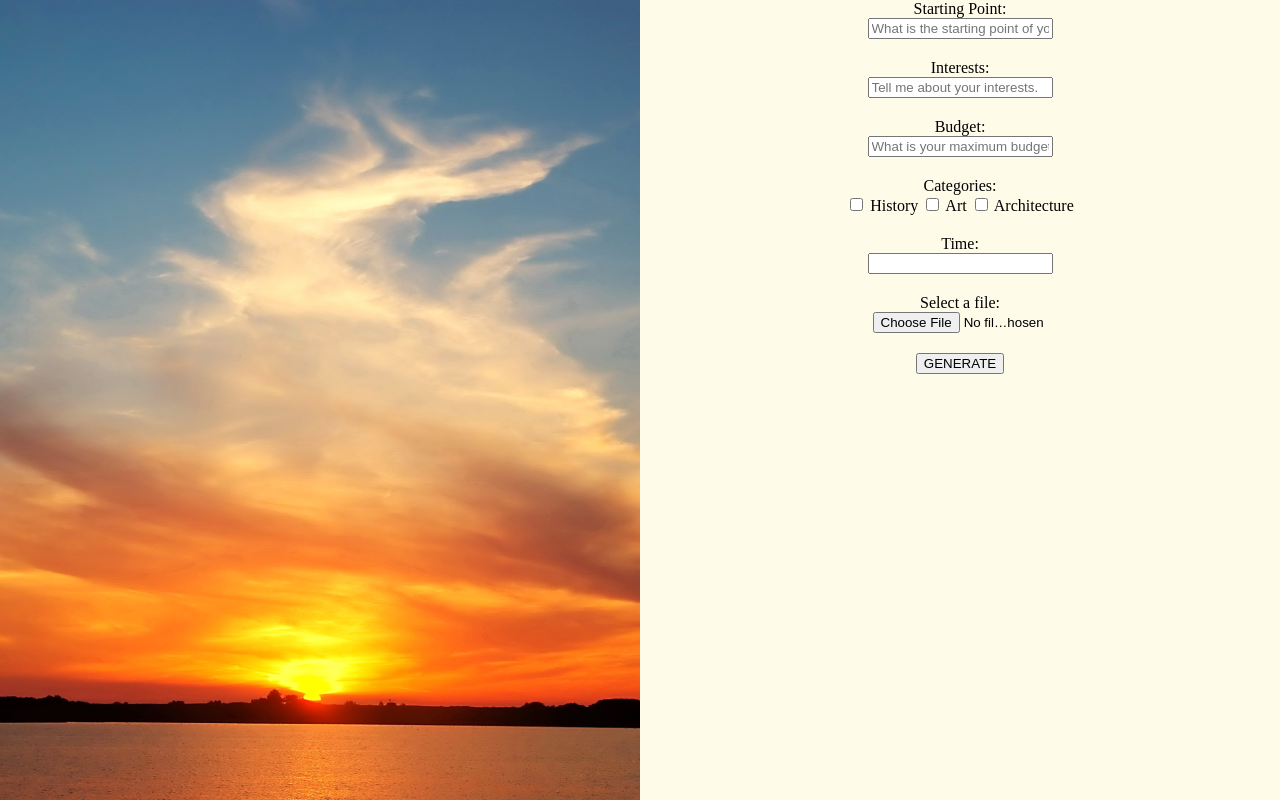
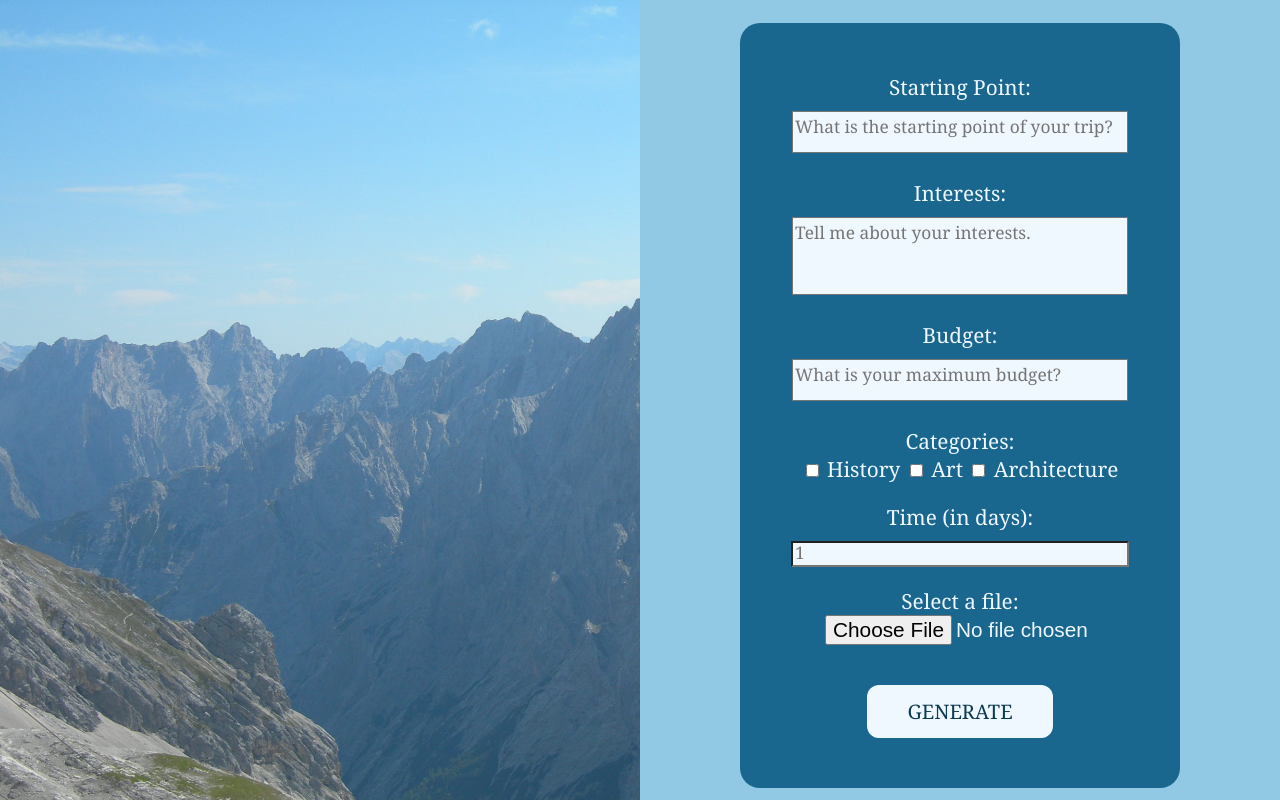
Before and after one commit to bkarahodzi1/TripPlanner, a plain HTML site: page frontend/html/new_trip.html in a window 1280 px wide. Drawn offline with Linux system fonts and the light colour scheme.

Commit message:
Add advanced layout and functionalities to new_trip page.

```diff
--- a/frontend/css/new_trip.css
+++ b/frontend/css/new_trip.css
@@ -3,19 +3,32 @@
 body {
     margin: 0;
     padding: 0;
-    background-color: #fefbe9;
+    font-size: 130%;
+    color: aliceblue;
+    background-color: #91c8e4;
+    font-family:Cambria;
+    overflow: hidden;
 }
 #container{
     height: 100vh;
     display: flex;
+    align-items: center;
 }
 
 #form {
+    border-radius: 20px;
+    margin-top: 10px;
     flex: 1;
     float: right;
     justify-content: center;
     align-items: center;
     text-align: center;
+    padding-top: 50px;
+    padding-bottom: 50px;
+    margin-left: 100px;
+    margin-right: 100px;
+    background-color: #19668f;
+    width: 40%;
 }
 #photo_div{
     align-items: center;
@@ -29,7 +42,6 @@ body {
 #categories_div,
 #time_div {
     width: 100%;
-    box-sizing: border-box;
     margin-bottom: 20px; /* Add some margin between sections */
 }
 #submit_div {
@@ -38,10 +50,9 @@ body {
 }
 
 #album_div {
-    flex: 1;
-    background-size: cover;
-    background-position: center;
-    background-attachment: fixed;
+    position: fixed;
+    width: 50%;
+    height:100vh;
     position: relative;
     overflow: hidden;
 }
@@ -59,5 +70,41 @@ body {
     justify-content: center;
     align-items: center;
     text-align: center;
-    width: 175px;
+    width: 270px;
 }
+#startPoint,
+#interests,
+#budget,
+#time{
+    width: 75%;
+    background-color: aliceblue;
+    font-family:Cambria;
+    margin-top: 10px;
+}
+#time{
+    height: 20px;
+}
+#startPoint::placeholder,
+#interests::placeholder,
+#budget::placeholder,
+#time::placeholder{
+    font-size: 130%;
+}
+#interests,#startPoint,#budget{
+    white-space: pre-wrap;
+    resize: none;
+}
+#photo{
+    font-size: 100%;
+}
+#submit{
+    font-family:Cambria;
+    color: #0d3c52;
+    padding: 13px 40px;
+    font-size: 20px;
+    border: none;
+    border-radius: 12px;
+    cursor: pointer;
+    margin-top: 20px;
+    background-color:aliceblue;
+}
--- a/frontend/html/new_trip.html
+++ b/frontend/html/new_trip.html
@@ -11,20 +11,20 @@
 <body>
     <div id="container">
         <div id="album_div">
-            <img id="album" src="../img/2846005556_0f5bc44419_o.jpg" alt="placeholder">
+            <img id="album" src="../img/random_images/background2.jpg" alt="placeholder">
         </div>
         <div id="form">
             <div id="startPoint_div">
                 <label>Starting Point:</label><br>
-                <input type="text" id="startPoint" placeholder="What is the starting point of your trip?">
+                <textarea id="startPoint" rows = "2" placeholder="What is the starting point of your trip?"></textarea>
             </div>
             <div id="interests_div">
                 <label>Interests:</label><br>
-                <input type="text" id="interests" placeholder="Tell me about your interests.">
+                <textarea id="interests" rows="4" placeholder="Tell me about your interests."></textarea>
             </div>
             <div id="budget_div">
                 <label>Budget:</label><br>
-                <input type="text" id="budget" placeholder="What is your maximum budget?">
+                <textarea id="budget" rows = "2" placeholder="What is your maximum budget?"></textarea>
             </div>
             <div id="categories_div">
                 <label>Categories:</label><br>
@@ -41,8 +41,8 @@
                 </label>
             </div>
             <div id="time_div">
-                <label>Time:</label><br>
-                <input type="number" id="time" min="1">
+                <label>Time (in days):</label><br>
+                <input type="number" id="time" min="1" placeholder="1">
             </div>
             <div id="photo_div">
                 <form>
@@ -51,7 +51,7 @@
                 </form>
             </div>
             <div id="submit_div">
-                <button>GENERATE</button>
+                <button id="submit">GENERATE</button>
             </div>
         </div>
     </div>
--- a/frontend/js/new_trip.js
+++ b/frontend/js/new_trip.js
@@ -6,12 +6,20 @@ function onLoadPage() {
 
     }
     else if (option == 'guide') {
-        let startPoint = document.getElementById("startPoint_p");
+        let startPoint = document.getElementById("startPoint_div");
         startPoint.remove();
         console.log("else if")
         let title = document.title;
         title = "Tourist guide";
     }
+}
+let counter = 1;
+function imgSwitcher(){
+    if (counter==3)
+        counter=1;
+    let image = document.getElementById('album');
+    image.src = `../img/random_images/background${counter}.jpg`;
+    counter+=1;
 }
 
 let submitButton = document.getElementById("submit_div").getElementsByTagName("button")[0];
@@ -63,3 +71,4 @@ submitButton.addEventListener('click', function () {
 });
 
 window.onLoad = onLoadPage();
+setInterval(imgSwitcher, 5000);
```
Also changed, not shown: frontend/img/2846005556_0f5bc44419_o.jpg (deleted), frontend/img/random_images/background1.jpg (added), frontend/img/random_images/background2.jpg (added).
